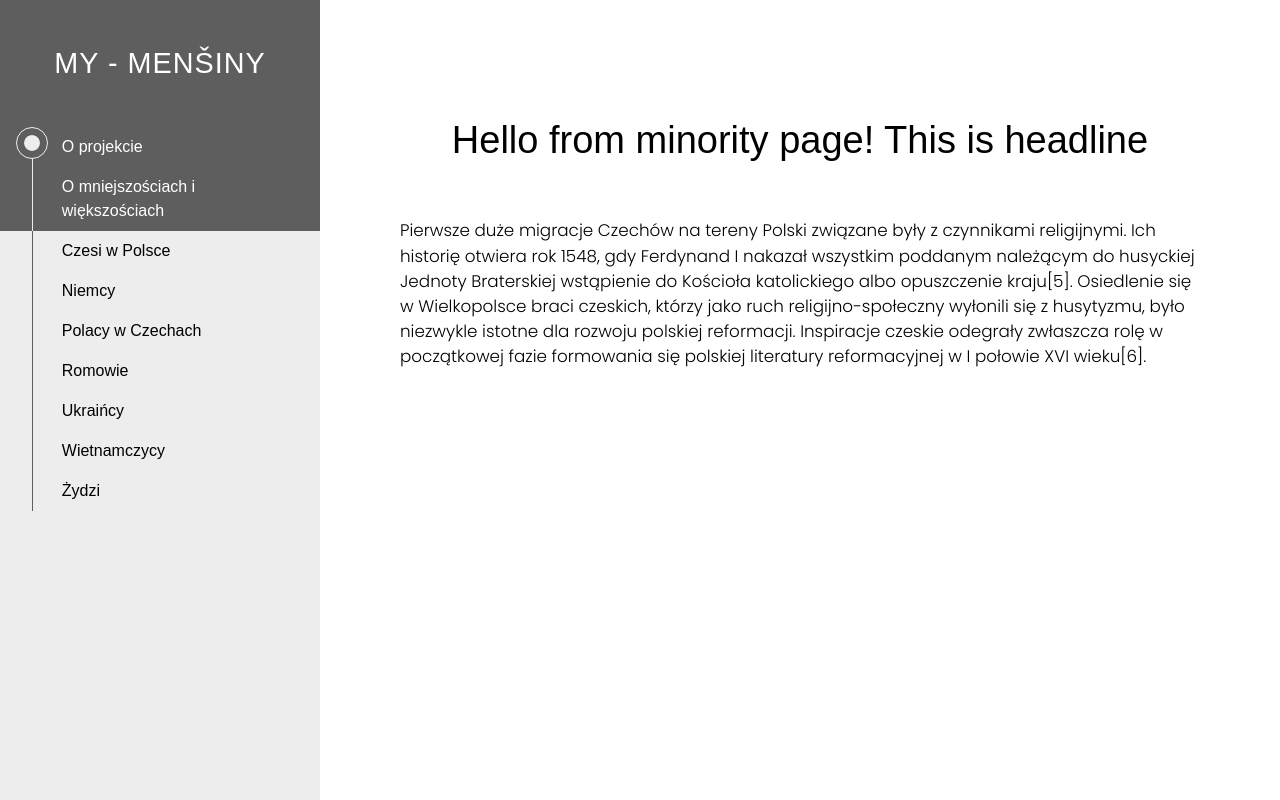
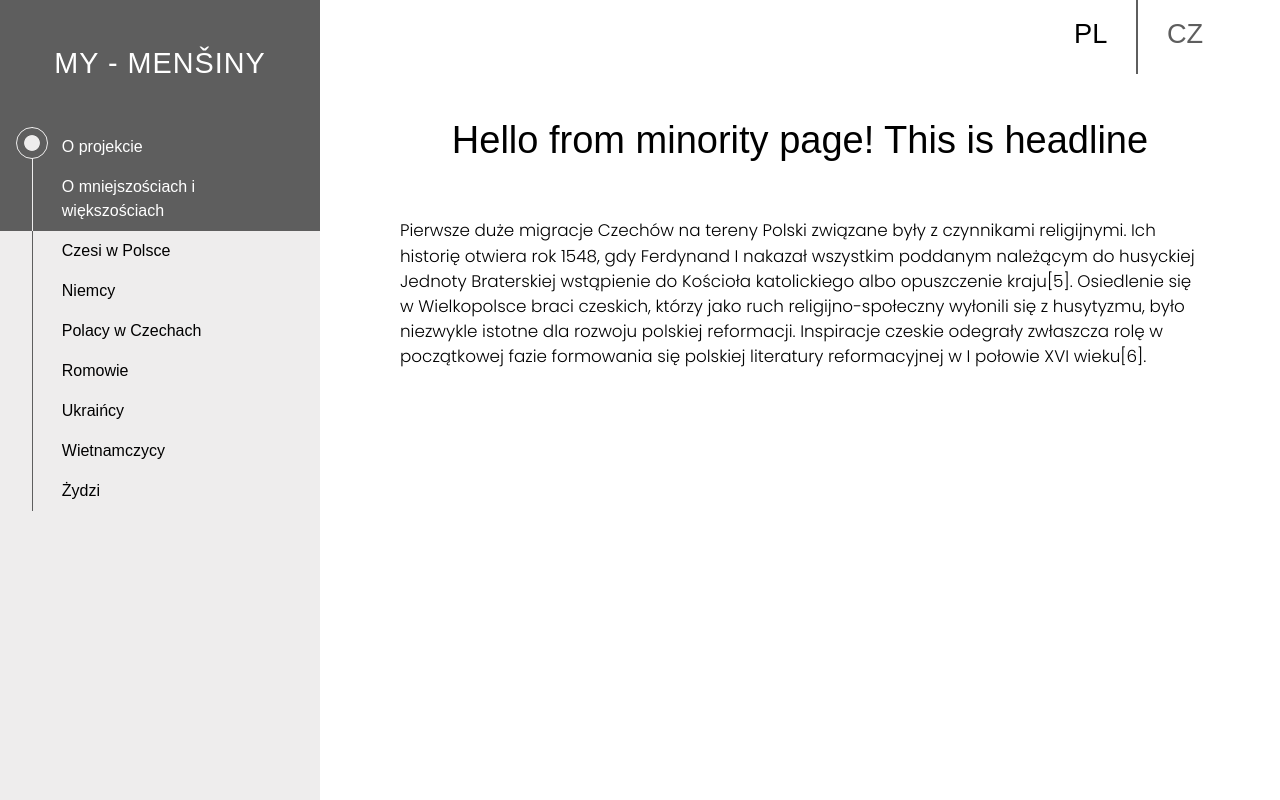
Before and after one commit to OlaJurrek/minorities, a Gatsby site: page /minority in a window 1280 px wide. Built offline with nearby package versions, Linux system fonts and the light colour scheme; Gatsby itself is replaced by a stand-in of ours.

Commit message:
style language links

```diff
--- a/src/assets/styles/GlobalStyles.js
+++ b/src/assets/styles/GlobalStyles.js
@@ -5,6 +5,11 @@ import colors from "./colors";
 
 
 const GlobalStyle = createGlobalStyle`
+
+* {
+  -webkit-font-smoothing: antialiased;
+  -moz-osx-font-smoothing: grayscale;
+}
 
 body {
     margin: 0;
--- /dev/null
+++ b/src/components/atoms/language-link.js
@@ -0,0 +1,20 @@
+import React from "react";
+import styled from "styled-components";
+import colors from '../../assets/styles/colors';
+import typography from '../../assets/styles/typography';
+
+const StyledLink = styled.a`
+    text-transform: uppercase;
+    line-height: 1;
+    font-family: ${typography.plex};
+    font-size: 1.7em;
+    font-weight: ${props => props.activeLink ? '450' : '300'};
+    font-variation-settings: ${props => props.activeLink ? '"wght" 450' : '"wght" 300'};
+    color: ${props => props.activeLink ? colors.black : colors.dark};
+`;
+
+const LanguageLink = ({lang, active}) => (
+    <StyledLink activeLink={active} lang={lang}>{lang}</StyledLink>
+);
+
+export default LanguageLink;
--- /dev/null
+++ b/src/components/molecules/language-nav.js
@@ -0,0 +1,31 @@
+import React from 'react';
+import styled from "styled-components";
+import LanguageLink from '../atoms/language-link';
+import colors from '../../assets/styles/colors';
+
+const StyledNav = styled.ul`
+    position: fixed;
+    top: 0;
+    right: 3em;
+    padding: 0;
+    margin: 0;
+    list-style: none;
+    display: flex;
+`;
+
+const StyledNavItem = styled.li`
+    padding: 1.25em 1.8em 1.5em;
+
+    &:not(:first-of-type) {
+        border-left: solid 2px ${colors.dark};
+    }
+`
+
+const LanguageNav = () => (
+    <StyledNav>
+        <StyledNavItem><LanguageLink active lang="pl"/></StyledNavItem>
+        <StyledNavItem><LanguageLink lang="cz"/></StyledNavItem>
+    </StyledNav>
+);
+
+export default LanguageNav;
--- a/src/pages/minority.js
+++ b/src/pages/minority.js
@@ -2,9 +2,11 @@ import React from "react";
 import Layout from "../components/layout";
 import Headline from '../components/atoms/headline';
 import Paragraph from '../components/atoms/paragraph';
+import LanguageNav from '../components/molecules/language-nav';
 
 const MinorityPage = () => (
   <Layout>
+    <LanguageNav/>
     <Headline text="Hello from minority page! This is headline"/>
     <Paragraph text="Pierwsze duże migracje Czechów na tereny Polski związane były z czynnikami religijnymi. Ich historię otwiera rok 1548, gdy Ferdynand I nakazał wszystkim poddanym należącym do husyckiej Jednoty Braterskiej wstąpienie do Kościoła katolickiego albo opuszczenie kraju[5]. Osiedlenie się w Wielkopolsce braci czeskich, którzy jako ruch religijno-społeczny wyłonili się z husytyzmu, było niezwykle istotne dla rozwoju polskiej reformacji. Inspiracje czeskie odegrały zwłaszcza rolę w początkowej fazie formowania się polskiej literatury reformacyjnej w I połowie XVI wieku[6]." />
   </Layout>
```
